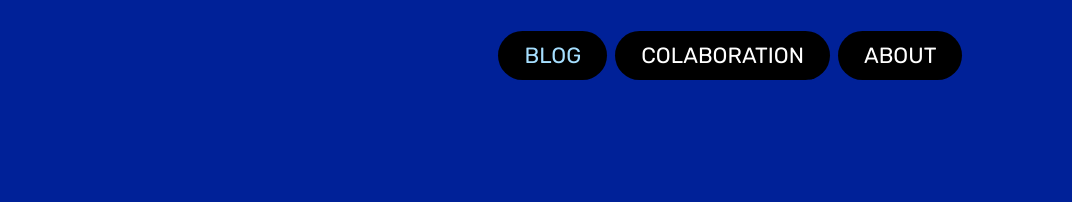
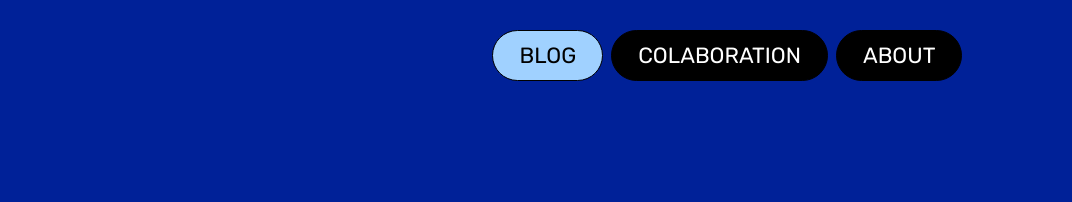
Before and after one commit to Necromancer0312/CARQ_WEB_FULL, a plain HTML site: page index.html in a window 1280 px wide. In both pictures the pointer is over the link "BLOG". Shown: the top 202 px of the page, 208-1280 px from the left. Drawn offline with nearby package versions, Linux system fonts and the light colour scheme; a web font is replaced by a local one.

Commit message:
fixed navbar color hover

```diff
--- a/css/styles.css
+++ b/css/styles.css
@@ -99,7 +99,8 @@ em {
 }
 .nav-link:hover {
   font-weight: 400;
-  color: #a6dfff;
+  /* background-color: #A0D1FF; */
+  color: black !important;
 }
 /* title */
 
--- a/index.html
+++ b/index.html
@@ -49,6 +49,13 @@
     background-color: black;
     margin: 0 4px;
     border-radius: 30px;
+    border: 1px solid black;
+
+}
+.bg-nav:hover{
+    background-color: #A0D1FF;
+    color: black;
+    transition: 0.5s;
 }
 </style>
 
```
